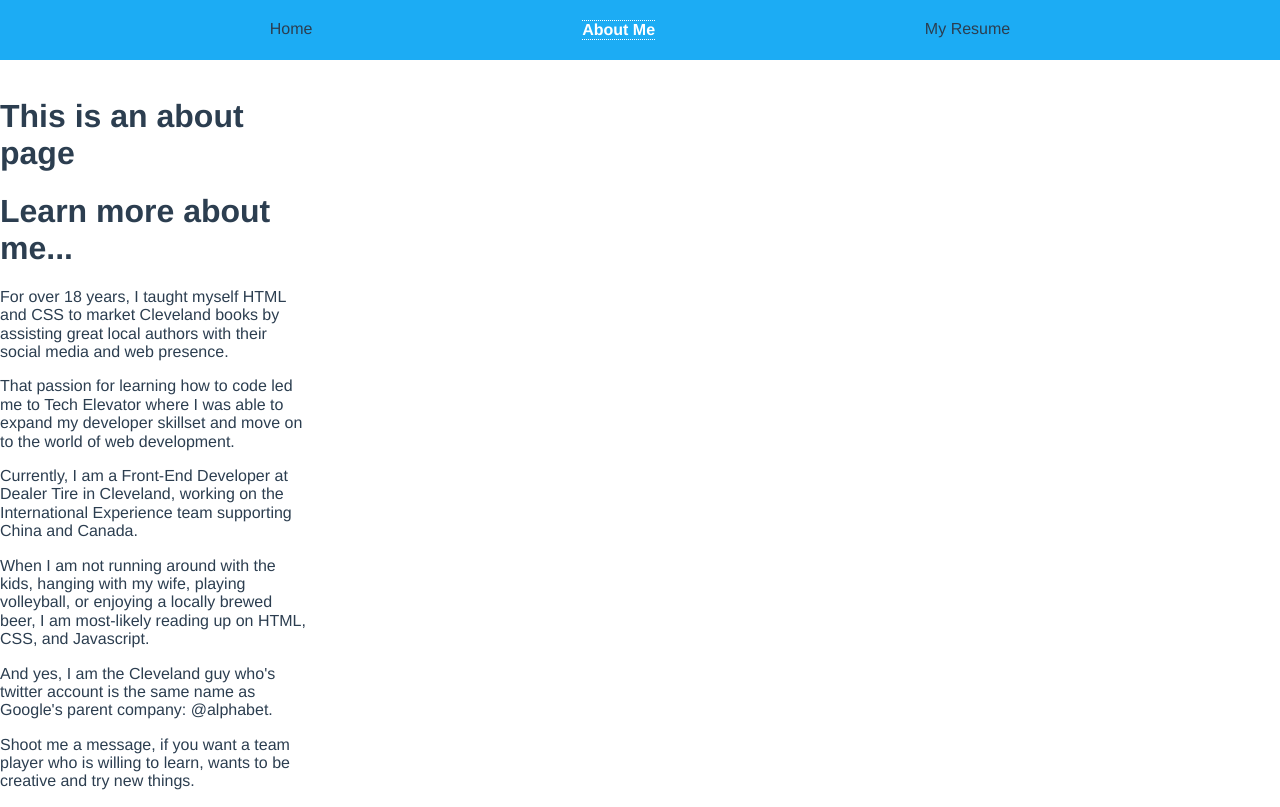
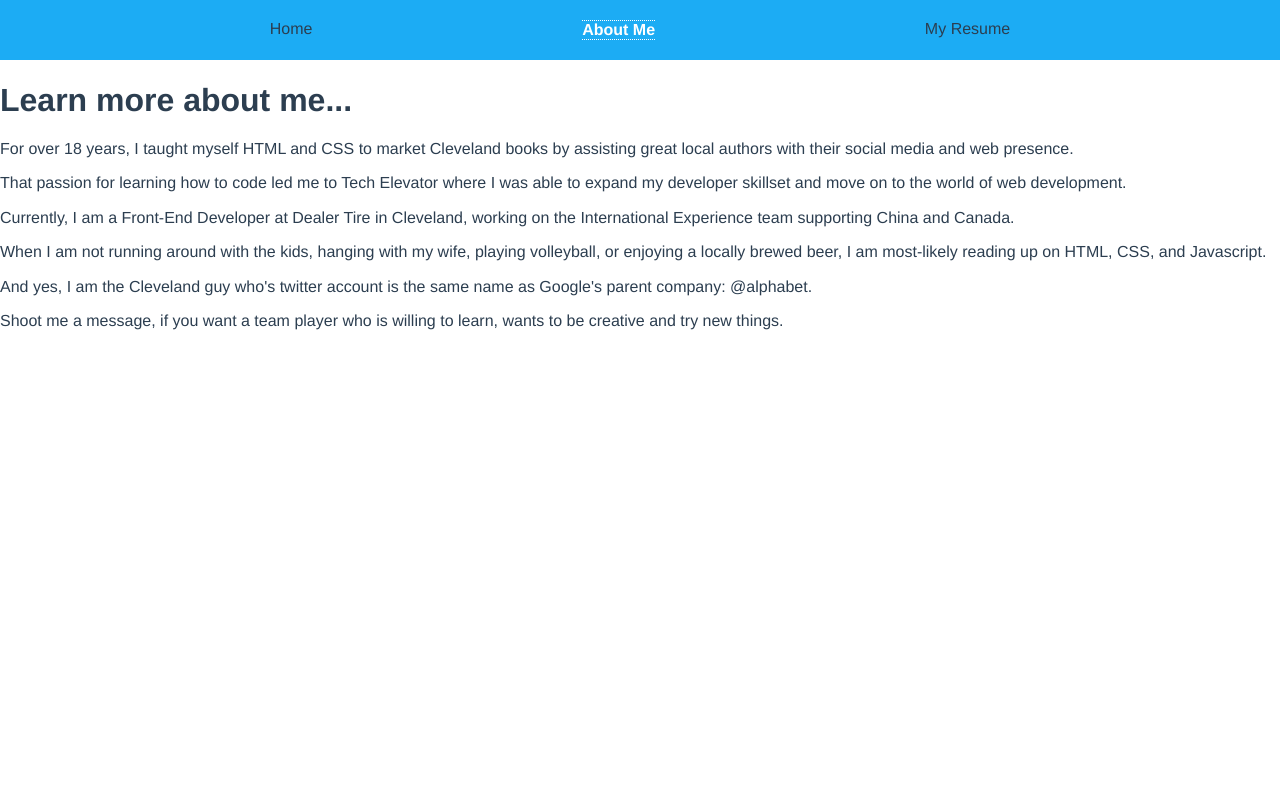
Before and after one commit to candrikanich/chris-site, a Vue app: page /about in a window 1280 px wide. Built offline with nearby package versions, Linux system fonts and the light colour scheme.

Commit message:
created and updated Navigation component, removed from App.vue

```diff
--- a/src/App.vue
+++ b/src/App.vue
@@ -1,16 +1,5 @@
 <template>
   <div id="app" class="grid-container">
-
-    <!-- NAVIGATION -->
-    <nav>
-      <router-link to="/">Home</router-link>
-      <router-link to="/about">About Me</router-link>
-      <router-link to="/resume">My Resume</router-link>
-      <!-- <router-link to="/alphabet">The Alphabet Story</router-link> -->
-      <!-- <router-link to="/projects">My Projects</router-link> -->
-    </nav>
-
-    <!-- CONTENT INJECTION -->
     <router-view/>
   </div>
 </template>
@@ -40,7 +29,6 @@
       &.router-link-exact-active {
         color: #fff;
         font-weight: bold;
-        // text-decoration: underline overline dotted #fff;
         border-bottom: 1px dotted #fff;
         border-top: 1px dotted #fff;
       }
--- /dev/null
+++ b/src/components/Navigation.vue
@@ -0,0 +1,10 @@
+<template>
+    <!-- NAVIGATION -->
+    <nav>
+      <router-link to="/">Home</router-link>
+      <router-link to="/about">About Me</router-link>
+      <router-link to="/resume">My Resume</router-link>
+      <!-- <router-link to="/alphabet">The Alphabet Story</router-link> -->
+      <!-- <router-link to="/projects">My Projects</router-link> -->
+    </nav>
+</template>
--- a/src/views/About.vue
+++ b/src/views/About.vue
@@ -1,6 +1,6 @@
 <template>
-  <div class="about">
-    <h1>This is an about page</h1>
+  <div>
+    <Navigation />
     <Biography />
   </div>
 </template>
@@ -8,11 +8,13 @@
 <script>
 // @ is an alias to /src
 import Biography from '@/components/Biography.vue'
+import Navigation from '@/components/Navigation.vue'
 
 export default {
   name: 'about',
   components: {
-    Biography
+    Biography,
+    Navigation
   }
 }
 </script>
--- a/src/views/Home.vue
+++ b/src/views/Home.vue
@@ -1,5 +1,6 @@
 <template>
   <div>
+    <Navigation />
     <LandingPage />
   </div>
 </template>
@@ -8,11 +9,13 @@
 // @ is an alias to /src
 // import HelloWorld from '@/components/HelloWorld.vue'
 import LandingPage from '@/components/LandingPage.vue'
+import Navigation from '@/components/Navigation.vue'
 
 export default {
   name: 'home',
   components: {
-    LandingPage
+    LandingPage,
+    Navigation
   }
 }
 </script>
--- a/src/views/Resume.vue
+++ b/src/views/Resume.vue
@@ -1,6 +1,6 @@
 <template>
-  <div class="resume">
-    <h1>This is a resume page</h1>
+  <div>
+    <Navigation />
     <MyResume />
   </div>
 </template>
@@ -8,11 +8,13 @@
 <script>
 // @ is an alias to /src
 import MyResume from '@/components/MyResume.vue'
+import Navigation from '@/components/Navigation.vue'
 
 export default {
   name: 'resume',
   components: {
-    MyResume
+    MyResume,
+    Navigation
   }
 }
 </script>
```
